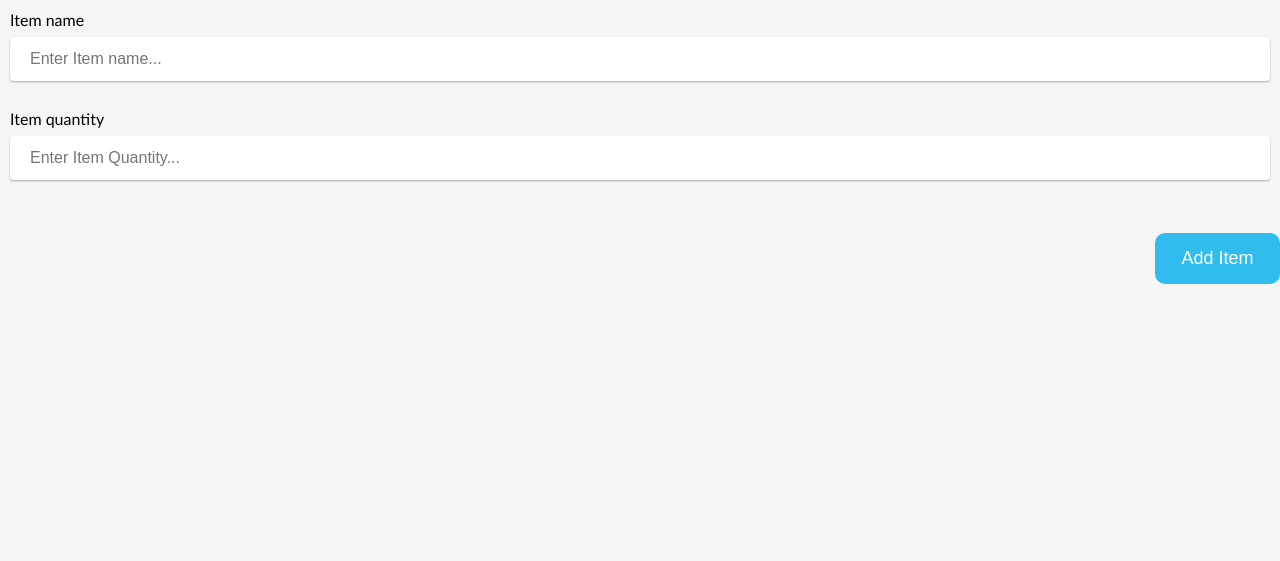
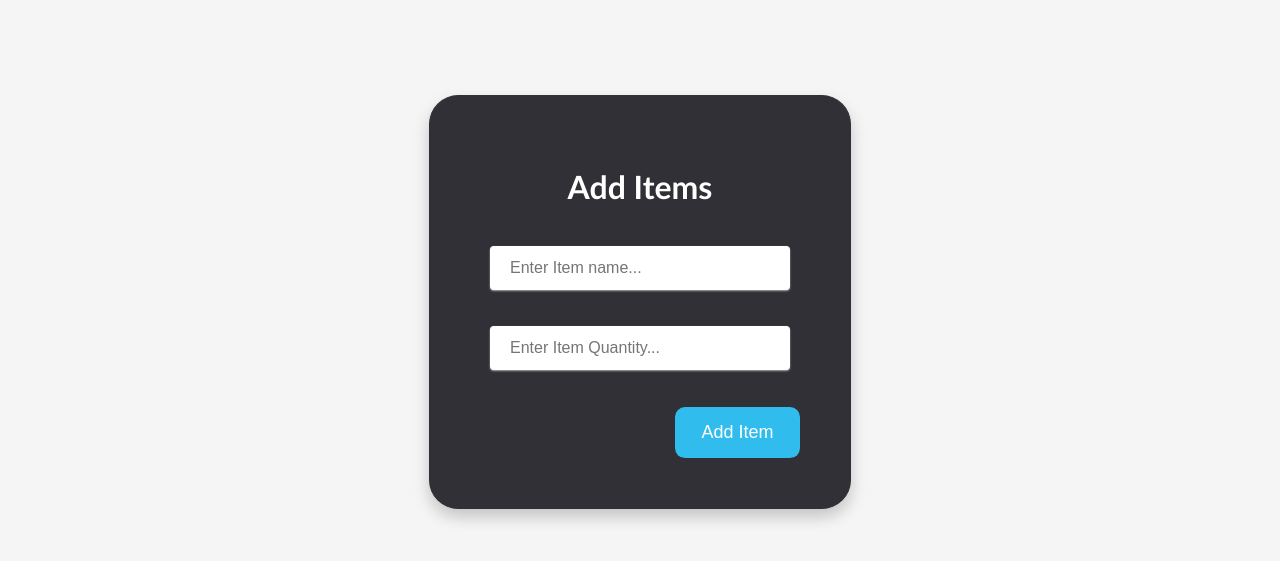
Before and after one commit to sudoaptwhyupdate/KitchenDatabseWebsite, a Flask app: page /add_items in a window 1280 px wide. Shown: the part 98-659 px from the top of the page. Run offline with Flask 2, Linux system fonts and the light colour scheme; some libraries are stand-ins or nearby versions.

Commit message:
formatted files and fixed add items page

```diff
--- a/app.py
+++ b/app.py
@@ -4,4 +4,4 @@ from website import create_app
 app = create_app()
 
 if __name__ == "__main__":
-  app.run(debug=True, port=5001)
+    app.run(debug=True, port=5001)
--- a/website/static/styles/style.css
+++ b/website/static/styles/style.css
@@ -82,6 +82,7 @@ nav a {
   width: 50%;
   display: inline;
   font-size: 30px;
+  word-wrap: normal;
 }
 
 #purpose_left {
@@ -156,3 +157,22 @@ nav a {
 
 
 /* End form page CSS */
+
+/* success and error banners */
+
+.error_banner, .success_banner {
+  width: 100%;
+  font-size: large;
+  float: left;
+  padding: 10px;
+  opacity: 80%;
+  text-align: center;
+}
+
+.error_banner {
+  background-color: #bd423e;
+}
+
+.success_banner {
+  background: #51a143;
+}
--- a/website/templates/add_items.html
+++ b/website/templates/add_items.html
@@ -1,32 +1,32 @@
-{% extends "base.html" %}
+{% extends "base.html" %} {% block title %}Add Items{% endblock %} {% block
+content %}
 
-{% block title %}Add Items{% endblock %}
-
-{% block content %}
-
-
+<div class="form-container">
+  <h1>Add Items</h1>
   <form method="POST">
     <div class="form-group">
-    <label>Item name</label>
-    <input class="form-control"
+      <input
+        class="form-control"
         type="text"
         name="item"
         id="item"
-    placeholder="Enter Item name... "/>
+        placeholder="Enter Item name... "
+      />
     </div>
     <div class="form-group">
-    <label>Item quantity</label>
-    <input class="form-control"
+      <input
+        class="form-control"
         type="text"
         name="quantity"
         id="quantity"
-    placeholder="Enter Item Quantity... "/>
+        placeholder="Enter Item Quantity... "
+      />
     </div>
-  </div>
-  <br>
-  <div align="center">
-    <button class="submit_button" type="submit">Add Item</button>
+    <br />
+    <div class="button_holder">
+      <button type="submit" class="submit_button">Add Item</button>
     </div>
   </form>
+</div>
 
 {% endblock %}
--- a/website/templates/base.html
+++ b/website/templates/base.html
@@ -1,16 +1,21 @@
 <html>
   <head>
-
-    <meta charset="utf-8">
-    <meta name="viewport" content="width=device-width, initial-scale=1">
+    <meta charset="utf-8" />
+    <meta name="viewport" content="width=device-width, initial-scale=1" />
     <title>Stocked Shelves | {% block title %}{% endblock %}</title>
 
     <!-- main css -->
-    <link rel= "stylesheet" type= "text/css" href= "{{ url_for('static',filename='styles/style.css') }}">
+    <link
+      rel="stylesheet"
+      type="text/css"
+      href="{{ url_for('static',filename='styles/style.css') }}"
+    />
 
     <!-- fontawesome-->
-    <script src="https://kit.fontawesome.com/2212472dbe.js" crossorigin="anonymous"></script>
-
+    <script
+      src="https://kit.fontawesome.com/2212472dbe.js"
+      crossorigin="anonymous"
+    ></script>
   </head>
   <body>
     <nav>
@@ -33,34 +38,22 @@
         <li><a href="/login">Login</a></li>
         <li><a href="/sign_up">Sign Up</a></li>
         {% endif %}
-
       </ul>
     </nav>
 
-    {% with messages = get_flashed_messages(with_categories=true) %}
-    {% if messages %}
-      {% for category, message in messages %}
-      {% if category == 'error' %}
+    {% with messages = get_flashed_messages(with_categories=true) %} {% if
+    messages %} {% for category, message in messages %} {% if category ==
+    'error' %}
     <div class="error_banner" role="alert">
-          <div class="bannerMessgae">
-            {{ message }}
-          </div>
+      <div class="bannerMessgae">{{ message }}</div>
     </div>
     {% else %}
     <div class="success_banner" role="alert">
-          <div class="bannerMessgae">
-            {{ message }}
+      <div class="bannerMessgae">{{ message }}</div>
     </div>
-        </div>
-        {% endif %}
-      {% endfor %}
-    {% endif %}
-    {% endwith %}
+    {% endif %} {% endfor %} {% endif %} {% endwith %}
 
-    <div class="content">
-      {% block content %}
-      {% endblock %}
-    </div>
+    <div class="content">{% block content %} {% endblock %}</div>
     <script
       type="text/javascript"
       src="{{ url_for('static', filename='index.js') }}"
--- a/website/views.py
+++ b/website/views.py
@@ -8,66 +8,72 @@ from website.input_validation import ValidateInput as vi
 
 views = Blueprint('views', __name__)
 
+
 @views.route('/')
 def home():
-  return render_template("home.html", user=current_user)
+    return render_template("home.html", user=current_user)
+
 
 @login_required
 @views.route('/add_items', methods=['GET', 'POST'])
 def add_item():
     if request.method == 'POST':
-      item = request.form.get('item')
-      quantity = request.form.get('quantity')
+        item = request.form.get('item')
+        quantity = request.form.get('quantity')
 
+        # searching the database
+        item_database = Item.query.filter_by(name=item).first()
 
-      # searching the database
-      item_database = Item.query.filter_by(name=item).first()
+        quantity_length = vi.len_check(quantity, 0, 1000)
+        quantity_type = vi.type_check(quantity, int)
+        item_length = vi.len_check(item, 2, 75)
 
-      quantity_length = vi.len_check(quantity, 0, 1000)
-      quantity_type = vi.type_check(quantity, int)
-      item_length = vi.len_check(item, 2, 75)
-
-      if item_database:
-        flash("You have already entered this item!", category='error')
-      elif not quantity_length:
-        flash("You need to enter in a quantity", category="error")
-      elif not quantity_type:
-        flash("You need to enter in a number for a quantity!", category="error")
-      elif not item_length:
-        flash("Your item name need to be between 2 and 75 characters long!", category="error")
-      else:
-        new_item = Item(name=item, quantity=quantity, user_id=current_user.id)
-        db.session.add(new_item)
-        db.session.commit()
-        flash("Item Added", category='success')
-
+        if item_database:
+            flash("You have already entered this item!", category='error')
+        elif not quantity_length:
+            flash("You need to enter in a quantity", category="error")
+        elif not quantity_type:
+            flash("You need to enter in a number for a quantity!", category="error")
+        elif not item_length:
+            flash(
+                "Your item name need to be between 2 and 75 characters long!", category="error")
+        else:
+            new_item = Item(name=item, quantity=quantity,
+                            user_id=current_user.id)
+            db.session.add(new_item)
+            db.session.commit()
+            flash("Item Added", category='success')
 
     return render_template("add_items.html", user=current_user)
 
 # page for displaying what is in the database
+
+
 @views.route('/what_you_have', methods=['GET', 'POST'])
 def what_you_have():
     if request.method == 'POST':
-      item = request.form.get('item')
-      quantity = request.form.get('quantity')
+        item = request.form.get('item')
+        quantity = request.form.get('quantity')
 
-      if len(item) < 1:
-        flash("You need to enter an item...", category="error")
-      else:
-        new_item = Item(name=item, quantity=quantity, user_id=current_user.id)
-        db.session.add(new_item)
-        db.session.commit()
-        flash("Item Added", category='success')
+        if len(item) < 1:
+            flash("You need to enter an item...", category="error")
+        else:
+            new_item = Item(name=item, quantity=quantity,
+                            user_id=current_user.id)
+            db.session.add(new_item)
+            db.session.commit()
+            flash("Item Added", category='success')
 
     return render_template("what_you_have.html", user=current_user)
 
+
 @views.route('/delete-item', methods=["POST"])
 def delete_item():
-  item = json.loads(request.data)
-  itemId = item['itemId']
-  item = Item.query.get(itemId)
-  if item:
-    if item.user_id == current_user.id:
-      db.session.delete(item)
-      db.session.commit()
-      return jsonify({})
+    item = json.loads(request.data)
+    itemId = item['itemId']
+    item = Item.query.get(itemId)
+    if item:
+        if item.user_id == current_user.id:
+            db.session.delete(item)
+            db.session.commit()
+            return jsonify({})
```
Also changed, not shown: website/templates/home.html (+26 -14 lines), website/templates/login.html (+11 -11 lines), website/templates/sign_up.html (+19 -14 lines), website/templates/what_you_have.html (+3 -11 lines). Lines whose indentation alone changed are shown as unchanged.
